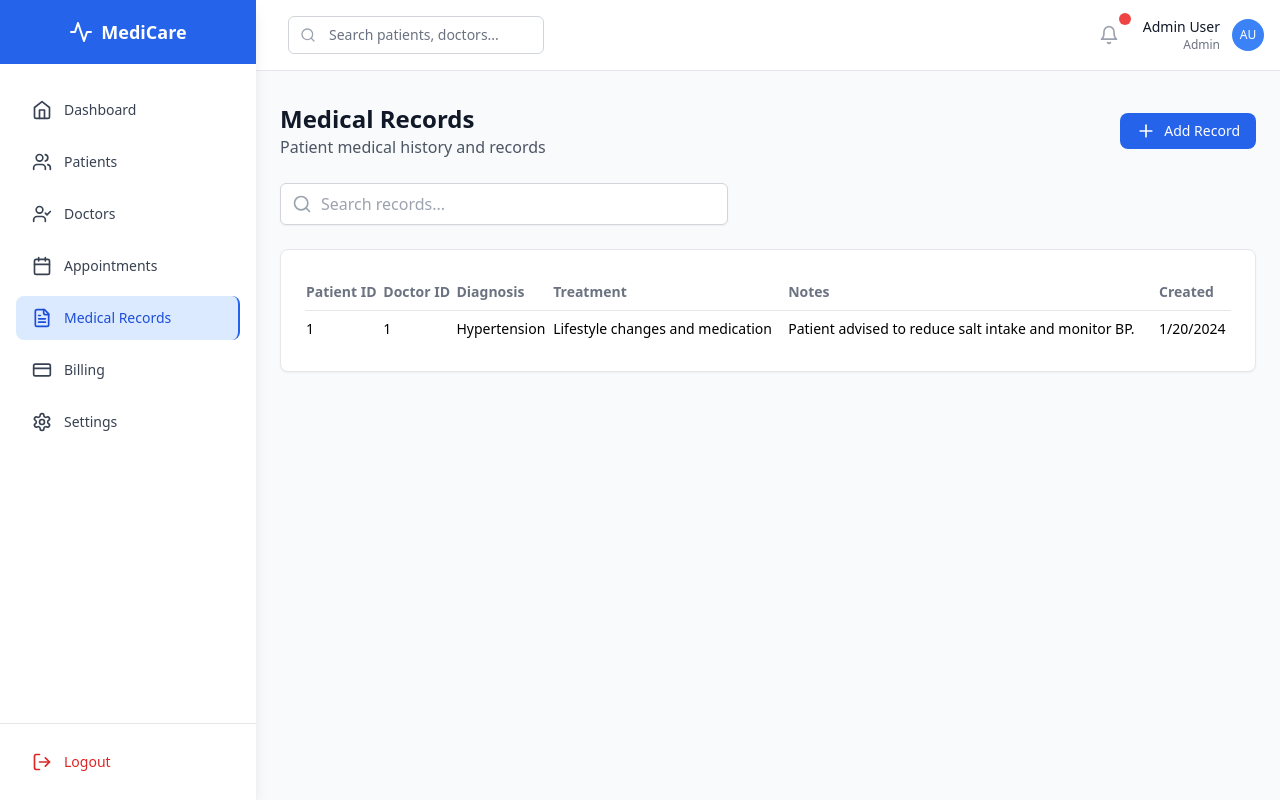
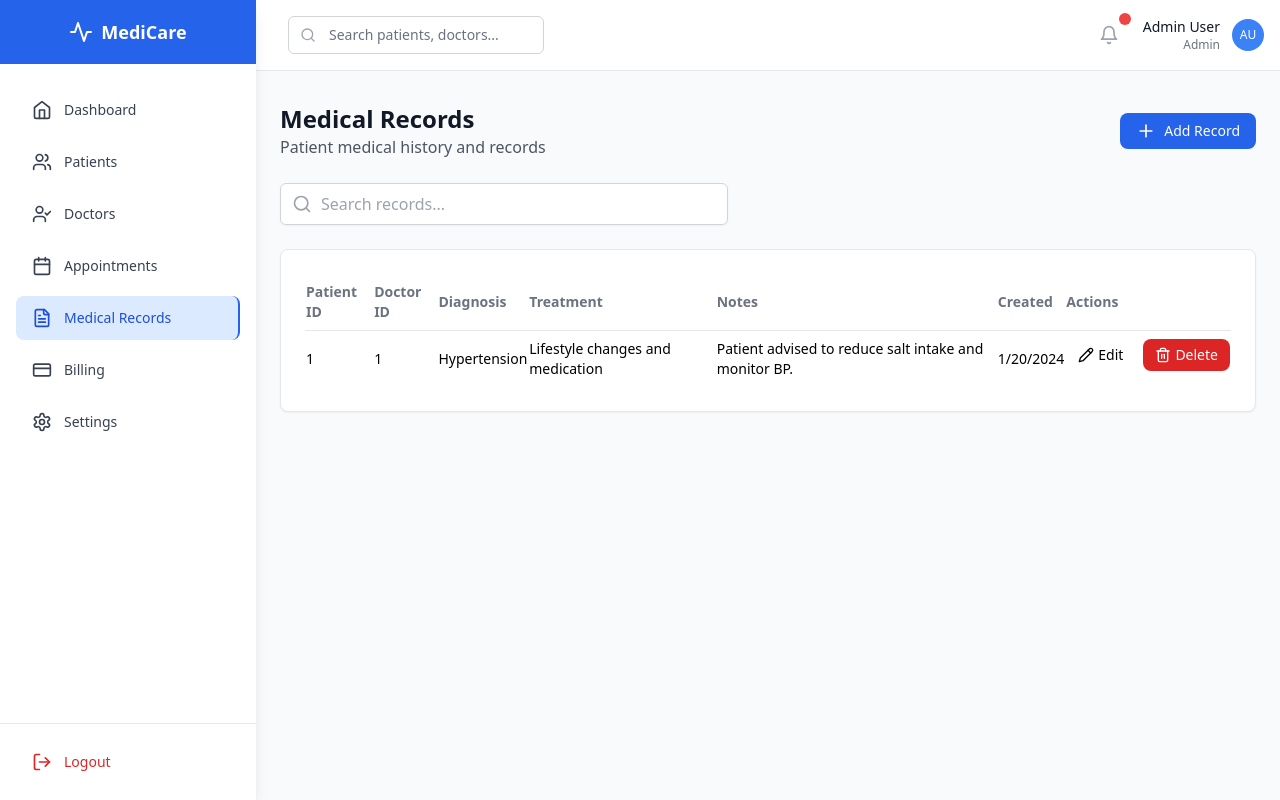
Before and after one commit to 22984400/HMS-FRONTEND, a React (Vite) app: page /medical-records in a window 1280 px wide. Both pictures are taken after typing "Sample", "Sample123" into the empty fields and a click on the button "Sign in". Built offline with nearby package versions, Linux system fonts and the light colour scheme.

Commit message:
Update MedicalRecords.tsx

```diff
--- a/src/pages/MedicalRecords.tsx
+++ b/src/pages/MedicalRecords.tsx
@@ -1,6 +1,5 @@
-// MedicalRecords.tsx
 import React, { useEffect, useState } from 'react';
-import { FileText, Search, Plus } from 'lucide-react';
+import { FileText, Search, Plus, Pencil, Trash2 } from 'lucide-react';
 import { Button } from '../components/common/Button';
 import { Input } from '../components/common/Input';
 import { apiService } from '../services/api';
@@ -11,6 +10,7 @@ export const MedicalRecords: React.FC = () => {
   const [records, setRecords] = useState<MedicalRecord[]>([]);
   const [search, setSearch] = useState('');
   const [isFormOpen, setIsFormOpen] = useState(false);
+  const [editingRecord, setEditingRecord] = useState<MedicalRecord | null>(null);
 
   const loadRecords = async () => {
     const data = await apiService.getMedicalRecords();
@@ -21,10 +21,20 @@ export const MedicalRecords: React.FC = () => {
     loadRecords();
   }, []);
 
-  // ✅ Accept record and save
   const handleRecordSaved = async (record: Omit<MedicalRecord, 'id' | 'createdAt'>) => {
-    await apiService.createMedicalRecord(record);
+    if (editingRecord) {
+      await apiService.updateMedicalRecord(editingRecord.id, record);
+    } else {
+      await apiService.createMedicalRecord(record);
+    }
     setIsFormOpen(false);
+    setEditingRecord(null);
+    loadRecords();
+  };
+
+  const handleDelete = async (id: string) => {
+    if (!window.confirm('Are you sure you want to delete this record?')) return;
+    await apiService.deleteMedicalRecord(id);
     loadRecords();
   };
 
@@ -40,7 +50,7 @@ export const MedicalRecords: React.FC = () => {
           <h1 className="text-2xl font-bold text-gray-900">Medical Records</h1>
           <p className="text-gray-600">Patient medical history and records</p>
         </div>
-        <Button onClick={() => setIsFormOpen(true)}>
+        <Button onClick={() => { setIsFormOpen(true); setEditingRecord(null); }}>
           <Plus size={20} className="mr-2" />
           Add Record
         </Button>
@@ -70,6 +80,7 @@ export const MedicalRecords: React.FC = () => {
                 <th className="py-2">Treatment</th>
                 <th className="py-2">Notes</th>
                 <th className="py-2">Created</th>
+                <th className="py-2">Actions</th>
               </tr>
             </thead>
             <tbody>
@@ -81,6 +92,22 @@ export const MedicalRecords: React.FC = () => {
                   <td className="py-2">{record.treatment || '—'}</td>
                   <td className="py-2">{record.notes || '—'}</td>
                   <td className="py-2">{new Date(record.createdAt).toLocaleDateString()}</td>
+                  <td className="py-2 flex gap-2">
+                    <Button
+                      size="sm"
+                      variant="ghost"
+                      onClick={() => { setEditingRecord(record); setIsFormOpen(true); }}
+                    >
+                      <Pencil size={16} className="mr-1" /> Edit
+                    </Button>
+                    <Button
+                      size="sm"
+                      variant="danger"
+                      onClick={() => handleDelete(record.id)}
+                    >
+                      <Trash2 size={16} className="mr-1" /> Delete
+                    </Button>
+                  </td>
                 </tr>
               ))}
             </tbody>
@@ -97,11 +124,11 @@ export const MedicalRecords: React.FC = () => {
       )}
 
       {isFormOpen && (
-        <MedicalRecordForm onSave={(newRecord) => {
-  setRecords(prev => [...prev, newRecord]);
-  setShowForm(false);
-}} />
-
+        <MedicalRecordForm
+          record={editingRecord}
+          onSave={handleRecordSaved}
+          onCancel={() => { setIsFormOpen(false); setEditingRecord(null); }}
+        />
       )}
     </div>
   );
```
